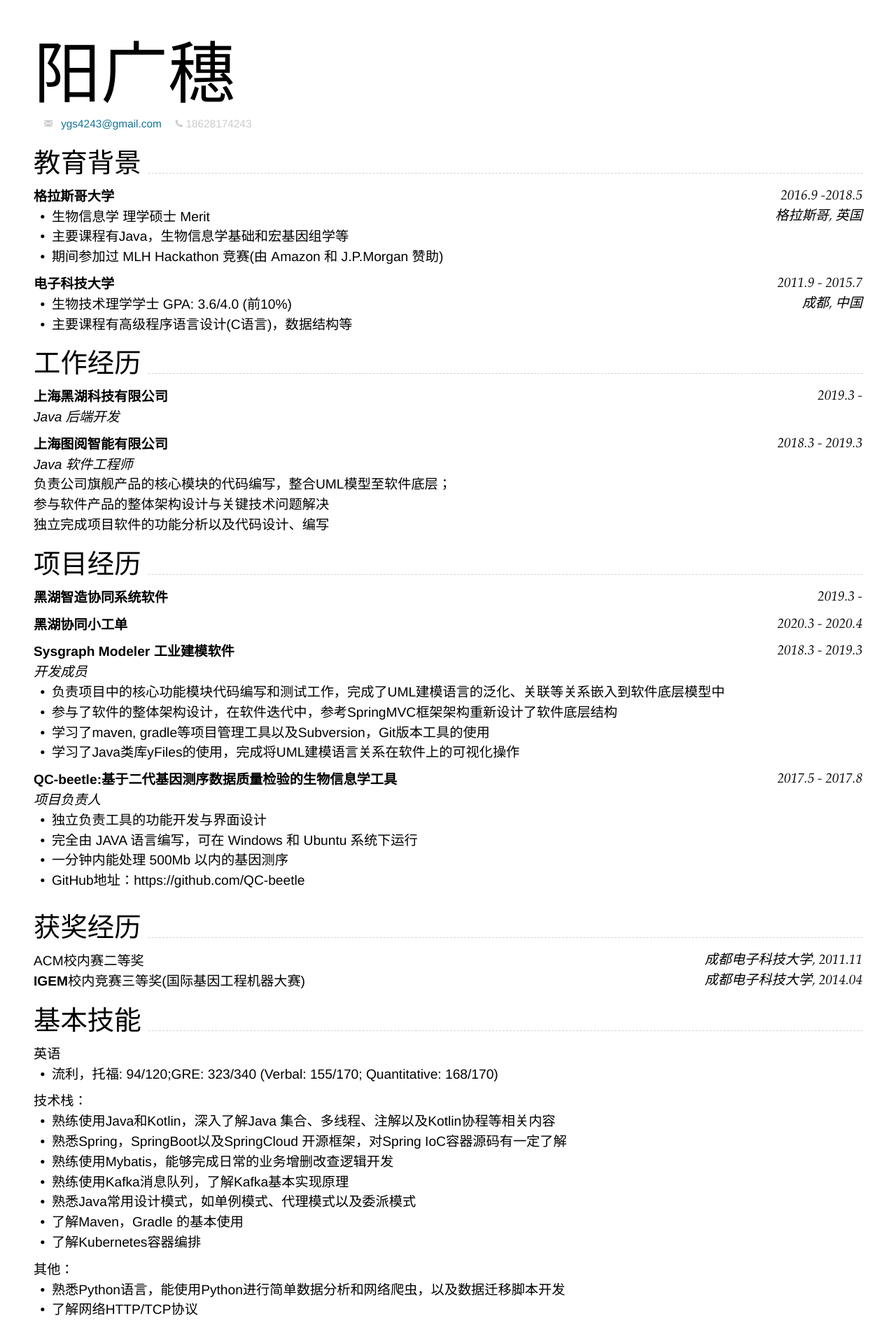
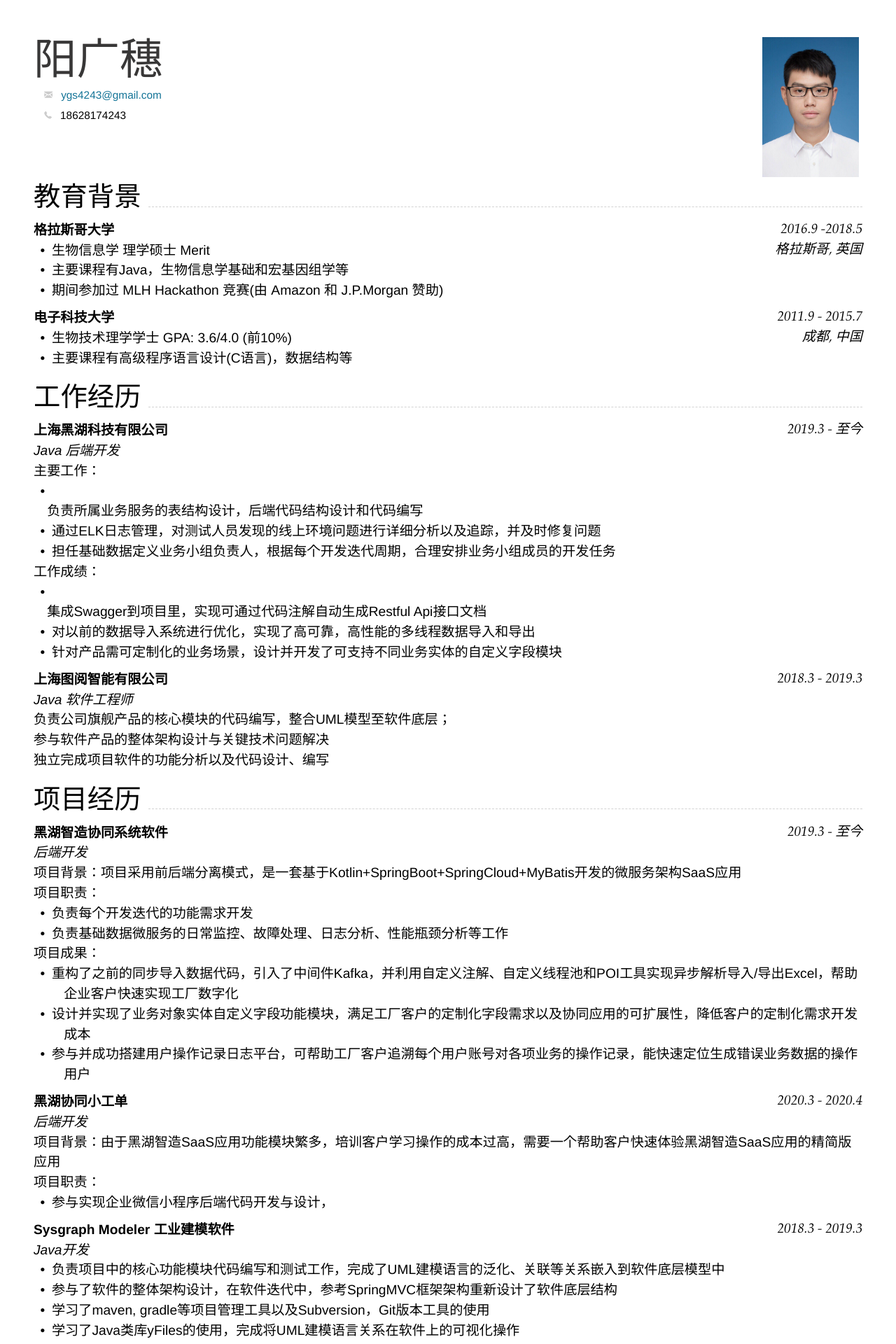
Before and after one commit to ygs0087/ygs-cv, a Jekyll site: the page built from index.md, in a window 1280 px wide. Shown: the top 1920 px of the page at 70% size. Built offline with Jekyll 4.4.1, drawn with Linux system fonts in a browser that asks for light colours; nearby versions of some CDN libraries; some of the changed text lies outside the part shown.

Commit message:
简历修改2

```diff
--- a/_includes/cv-contact.html
+++ b/_includes/cv-contact.html
@@ -1,4 +1,7 @@
+
 <div id="contact-info">
+
+    <h1 style="color: rgb(56, 55, 55);font-family:'Avenir Next', sans-serif;font-weight: normal;font-size: 400%;">阳广穗</h1>
 
     {% if page.homepage %}
     <i class="fi-home" style="margin-left:1em"></i>
@@ -7,12 +10,20 @@
 
     {% if page.email %}
     <i class="fi-mail" style="margin-left:1em"></i>
-    <a href="{{ page.email.url }}" style="margin-left:0.5em">{{ page.email.text }}</a>
+    <a href="{{ page.email.url }}" style="margin-left:0.5em">{{ page.email.text }}<br></a>
     {% endif %}
 
     {% if page.phone %}
     <i class="fi-telephone" style="margin-left:1em"></i>
-    {{ page.phone }}
+    <a style="margin-left:0.5em;color: #000;">{{ page.phone }}</a>
     {% endif %}
 
 </div>
+
+<div id="cv-photo">
+
+    {% if page.photo %}
+    <img src="{{ page.photo }}" height="200">
+    {% endif %}
+
+</div>
--- a/index.md
+++ b/index.md
@@ -19,6 +22,7 @@ Supported arguments:
 -->
 
 {% include cv-contact.html %}
+
 
 
 
@@ -47,9 +51,23 @@ Supported arguments:
 
 ## 工作经历
 
-### **上海黑湖科技有限公司** `2019.3 -`
+### **上海黑湖科技有限公司** `2019.3 - 至今`
 
-_Java 后端开发_<br>
+_Java 后端开发_
+
+主要工作：
+
+- 负责所属业务服务的表结构设计，后端代码结构设计和代码编写
+
+- 通过ELK日志管理，对测试人员发现的线上环境问题进行详细分析以及追踪，并及时修复问题
+- 担任基础数据定义业务小组负责人，根据每个开发迭代周期，合理安排业务小组成员的开发任务
+
+工作成绩：
+
+- 集成Swagger到项目里，实现可通过代码注解自动生成Restful Api接口文档
+
+- 对以前的数据导入系统进行优化，实现了高可靠，高性能的多线程数据导入和导出
+- 针对产品需可定制化的业务场景，设计并开发了可支持不同业务实体的自定义字段模块
 
 
 
@@ -62,17 +80,40 @@ _Java 软件工程师_<br>
 
 ## 项目经历
 
-### **黑湖智造协同系统软件** `2019.3 -`
+### **黑湖智造协同系统软件** `2019.3 - 至今`
+
+_后端开发_
+
+项目背景：项目采用前后端分离模式，是一套基于Kotlin+SpringBoot+SpringCloud+MyBatis开发的微服务架构SaaS应用
+
+项目职责：
+
+- 负责每个开发迭代的功能需求开发
+- 负责基础数据微服务的日常监控、故障处理、日志分析、性能瓶颈分析等工作
+
+项目成果：
+
+- 重构了之前的同步导入数据代码，引入了中间件Kafka，并利用自定义注解、自定义线程池和POI工具实现异步解析导入/导出Excel，帮助企业客户快速实现工厂数字化
+- 设计并实现了业务对象实体自定义字段功能模块，满足工厂客户的定制化字段需求以及协同应用的可扩展性，降低客户的定制化需求开发成本
+- 参与并成功搭建用户操作记录日志平台，可帮助工厂客户追溯每个用户账号对各项业务的操作记录，能快速定位生成错误业务数据的操作用户
 
 
 
 ### **黑湖协同小工单** `2020.3 - 2020.4`
 
+_后端开发_
+
+项目背景：由于黑湖智造SaaS应用功能模块繁多，培训客户学习操作的成本过高，需要一个帮助客户快速体验黑湖智造SaaS应用的精简版应用
+
+项目职责：
+
+- 参与实现企业微信小程序后端代码开发与设计，
+
 
 
 ### **Sysgraph Modeler 工业建模软件** `2018.3 - 2019.3`
 
-_开发成员_
+_Java开发_
 
 - 负责项目中的核心功能模块代码编写和测试工作，完成了UML建模语言的泛化、关联等关系嵌入到软件底层模型中
 - 参与了软件的整体架构设计，在软件迭代中，参考SpringMVC框架架构重新设计了软件底层结构
@@ -87,8 +128,6 @@ _项目负责人_
 - 完全由 JAVA 语言编写，可在 Windows 和 Ubuntu 系统下运行
 - 一分钟内能处理 500Mb 以内的基因测序
 - GitHub地址：https://github.com/QC-beetle
-
----
 
 
 
@@ -108,7 +147,7 @@ ACM校内赛二等奖 `成都电子科技大学, 2011.11` <br>**IGEM**校内竞
 
 - 熟练使用Java和Kotlin，深入了解Java 集合、多线程、注解以及Kotlin协程等相关内容
 - 熟悉Spring，SpringBoot以及SpringCloud 开源框架，对Spring IoC容器源码有一定了解
-- 熟练使用Mybatis，能够完成日常的业务增删改查逻辑开发
+- 熟练使用MyBatis，能够完成日常的业务增删改查逻辑开发
 - 熟练使用Kafka消息队列，了解Kafka基本实现原理
 - 熟悉Java常用设计模式，如单例模式、代理模式以及委派模式
 - 了解Maven，Gradle 的基本使用
--- a/media/cv-screen.css
+++ b/media/cv-screen.css
@@ -219,8 +219,9 @@ li {
 }
 
 #contact-info {
-  text-align: left;
+  /* text-align: left; */
   position: relative;
+  float: left;
   font-weight: lighter;
   color: #ccc;
   /* font-family: Menlo,monospace,sans-serif; */
@@ -240,3 +241,8 @@ hr {
   visibility: hidden;
   height: 0mm;
 }
+
+#cv-photo {
+  float: right;
+  margin: 5px;
+}
```
Also changed, not shown: other parts of index.md (+4 -1 lines).
